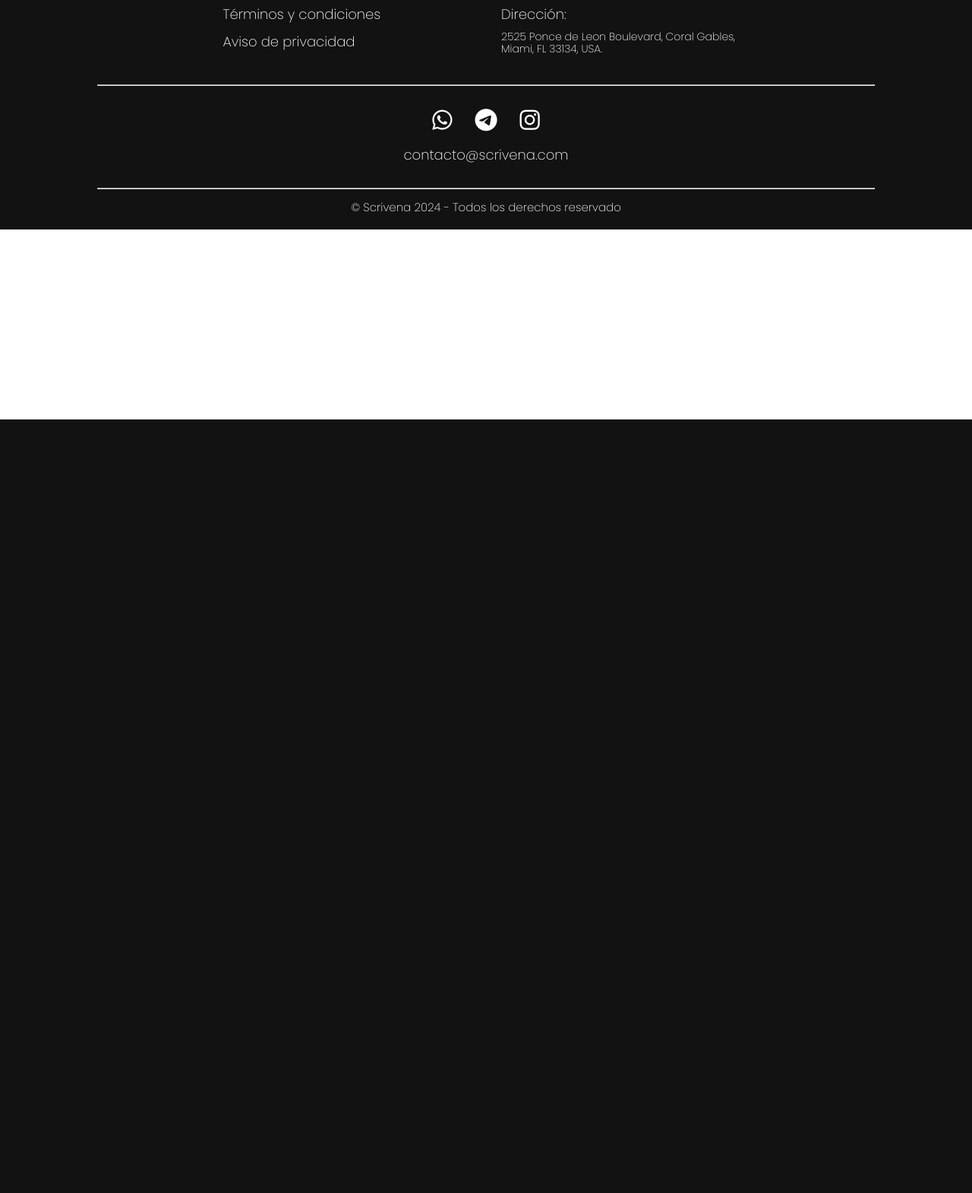
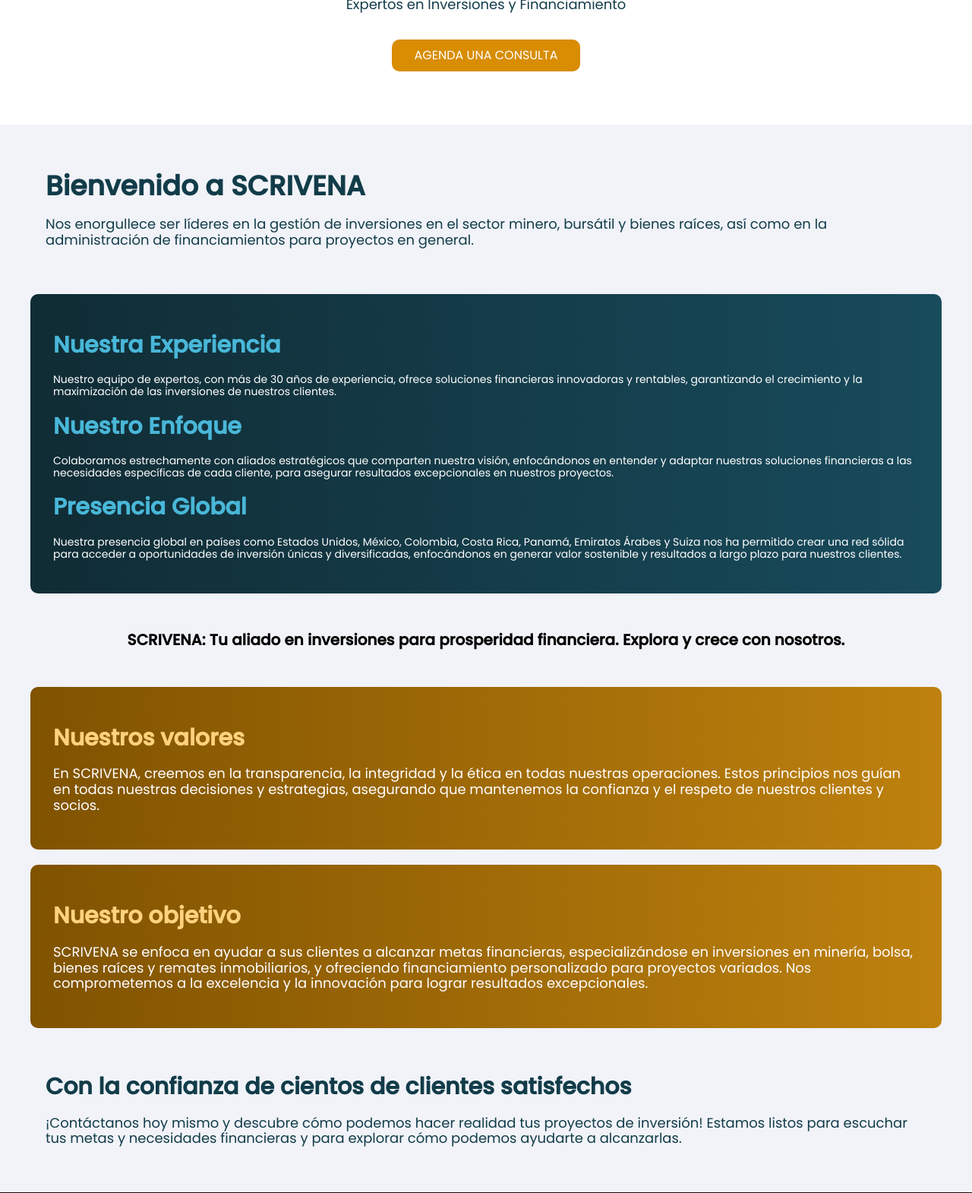
Before and after one commit to juancpdev/Scrivena, a PHP site: template views/paginasES/nosotros_es.php in a window 1280 px wide. Shown: the part 248-1818 px from the top of the page at 76% size. Before the commit the page ends 800 px from the top, so only its background shows below. Run offline with PHP 8.4, Linux system fonts and the light colour scheme; the template is opened without the code that fills it, so the values that code supplies are empty; some libraries are stand-ins or nearby versions.

Commit message:
nosotros

```diff
--- a/src/scss/paginas/_nosotros.scss
+++ b/src/scss/paginas/_nosotros.scss
@@ -1,2 +1,132 @@
 @use 'base/variables' as v;
 @use 'base/mixins' as m;
+
+.nosotros {
+
+    margin-top: 8rem;
+    background-color: #F1F3F9;
+
+    .caja_nosotros {
+        padding: 4rem 4rem 7rem 4rem;
+        background-color: white;
+
+        h1 {
+            color: #123c49;
+            font-size: 6rem;
+            text-align: center;
+        }
+
+        p {
+            text-align: center;
+            margin: 3.5rem 0;
+            color: #123c49;
+        }
+
+        .caja_boton_consulta {
+            margin: 0 auto;
+            width: 80%;
+        }
+    }
+
+    .caja_boton_consulta {
+        display: flex;
+        justify-content: center;
+        margin-bottom: 4rem;
+
+        .boton_consulta {
+            @include m.boton2(v.$naranja);
+            font-size: 1.4rem;
+
+            @include m.tablet {
+                font-size: 1.6rem;
+            }
+        }
+    }
+
+    .midseccion {
+        margin: 3rem;
+
+        .caja_titulo {
+            margin: 6rem 3rem;
+
+            h2 {
+                color: #123c49;
+            }
+
+            p {
+                color: #123c49;
+            }
+        }
+
+        .nosotros1 {
+            padding: 3rem;
+            margin: 5rem 1rem;
+            border-radius: 1rem;
+            background: linear-gradient(to right, #102c35, #184b5c);
+
+            h3 {
+                color: #49b7d8;
+            }
+
+            p {
+                color: white;
+                font-size: 1.4rem;
+            }
+        }
+    }
+
+    .nosotros2 {
+        margin: 3rem;
+
+        h3 {
+            font-size: 2rem;
+            text-align: center;
+        }
+    }
+
+    .nosotros3 {
+        margin: 3rem;
+
+        .valores {
+            padding: 3rem;
+            margin: 5rem 1rem 2rem 1rem;
+            border-radius: 1rem;
+            background: linear-gradient(to right, #805300, #be810e);
+
+            h3 {
+                color: #ffd27e;
+            }
+
+            p {
+                color: white;
+            }
+        }
+
+        .objetivos {
+            padding: 3rem;
+            margin: 2rem 1rem 5rem 1rem;
+            border-radius: 1rem;
+            background: linear-gradient(to right, #805300, #be810e);
+
+            h3 {
+                color: #ffd27e;
+            }
+
+            p {
+                color: white;
+            }
+        }
+    }
+
+    .nosotros4 {
+        margin: 6rem;
+
+        h3 {
+            color: #123c49;
+        }
+
+        p {
+            color: #123c49;
+        }
+    }
+}
--- a/src/scss/paginas/_servicios.scss
+++ b/src/scss/paginas/_servicios.scss
@@ -6,8 +6,6 @@
 
     .caja_servicios {
         padding: 4rem 4rem 7rem 4rem;
-        box-shadow: 0 10px 15px -5px rgba(71, 71, 71, 0.5);
-        z-index: 1;
 
         h1 {
             color: #123c49;
--- a/views/paginasES/nosotros_es.php
+++ b/views/paginasES/nosotros_es.php
@@ -1,3 +1,46 @@
-<div>
-    <h1><?php echo $titulo; ?></h1>
-</div>
+<main class="nosotros">
+    <div class="caja_nosotros">
+        <h1>Nosotros</h1>
+        <p>Expertos en Inversiones y Financiamiento</p>
+        <div class="caja_boton_consulta">
+            <a class="boton_consulta" href="#">AGENDA UNA CONSULTA</a>
+        </div>
+    </div>
+    <div class="midseccion">
+        <div class="caja_titulo">
+            <h2>Bienvenido a SCRIVENA</h2>
+            <p>Nos enorgullece ser líderes en la gestión de inversiones en el sector minero, bursátil y bienes raíces, así como en la administración de financiamientos para proyectos en general.</p>
+        </div>
+        <div class="nosotros1">
+            <div>
+                <h3>Nuestra Experiencia</h3>
+                <p>Nuestro equipo de expertos, con más de 30 años de experiencia, ofrece soluciones financieras innovadoras y rentables, garantizando el crecimiento y la maximización de las inversiones de nuestros clientes.</p>
+            </div>
+            <div>
+                <h3>Nuestro Enfoque</h3>
+                <p>Colaboramos estrechamente con aliados estratégicos que comparten nuestra visión, enfocándonos en entender y adaptar nuestras soluciones financieras a las necesidades específicas de cada cliente, para asegurar resultados excepcionales en nuestros proyectos.</p>
+            </div>
+            <div>
+                <h3>Presencia Global</h3>
+                <p>Nuestra presencia global en países como Estados Unidos, México, Colombia, Costa Rica, Panamá, Emiratos Árabes y Suiza nos ha permitido crear una red sólida para acceder a oportunidades de inversión únicas y diversificadas, enfocándonos en generar valor sostenible y resultados a largo plazo para nuestros clientes.</p>
+            </div>
+        </div>
+    </div>
+    <div class="nosotros2">
+        <h3>SCRIVENA: Tu aliado en inversiones para prosperidad financiera. Explora y crece con nosotros.</h3>
+    </div>
+    <div class="nosotros3">
+        <div class="valores">
+            <h3>Nuestros valores</h3>
+            <p>En SCRIVENA, creemos en la transparencia, la integridad y la ética en todas nuestras operaciones. Estos principios nos guían en todas nuestras decisiones y estrategias, asegurando que mantenemos la confianza y el respeto de nuestros clientes y socios.</p>
+        </div>
+        <div class="objetivos">
+            <h3>Nuestro objetivo</h3>
+            <p>SCRIVENA se enfoca en ayudar a sus clientes a alcanzar metas financieras, especializándose en inversiones en minería, bolsa, bienes raíces y remates inmobiliarios, y ofreciendo financiamiento personalizado para proyectos variados. Nos comprometemos a la excelencia y la innovación para lograr resultados excepcionales.</p>
+        </div>
+    </div>
+    <div class="nosotros4">
+        <h3>Con la confianza de cientos de clientes satisfechos</h3>
+        <p>¡Contáctanos hoy mismo y descubre cómo podemos hacer realidad tus proyectos de inversión! Estamos listos para escuchar tus metas y necesidades financieras y para explorar cómo podemos ayudarte a alcanzarlas.</p>
+    </div>
+</main>
```
Also changed, not shown: public/build/css/app.css, 1 other file.
